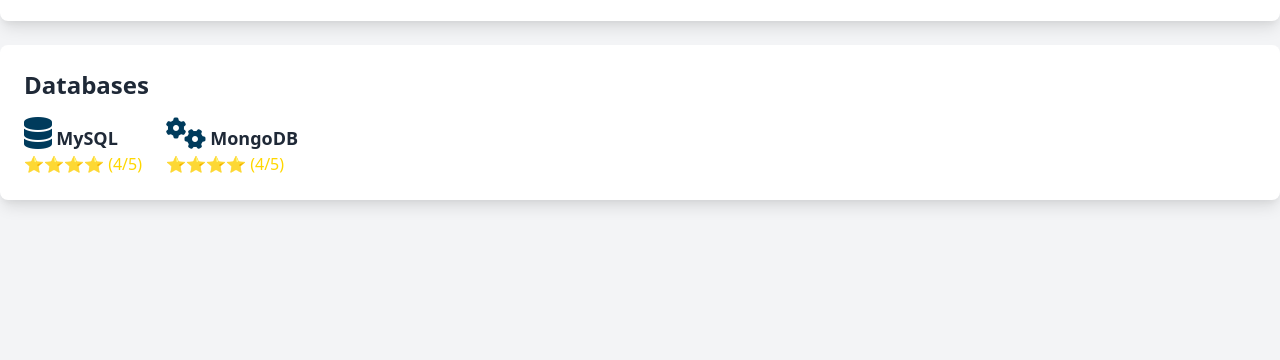
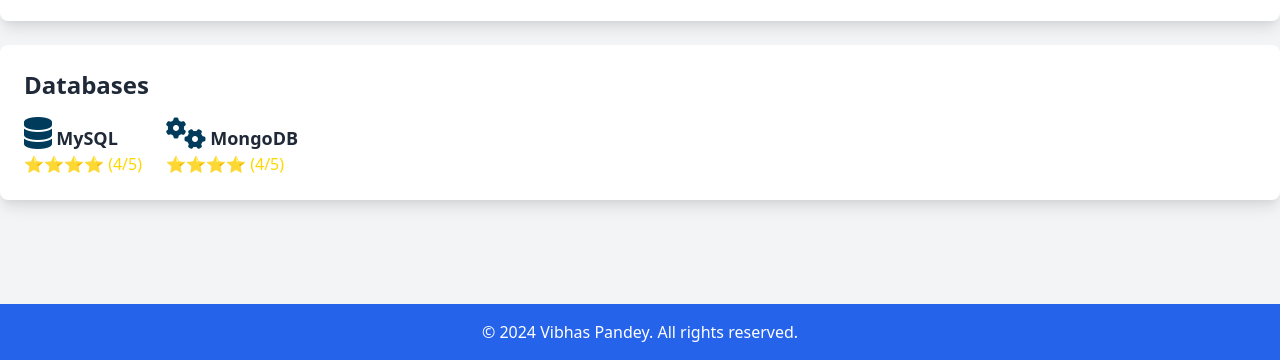
Before and after one commit to vibhas-pandey/portfolio, a plain HTML site: page skills.html in a window 1280 px wide. Shown: the part 704-1064 px from the top of the page. Before the commit the page ends 1008 px from the top, so only its background shows below. Drawn offline with nearby package versions, Linux system fonts and the light colour scheme.

Commit message:
Update skills.html

```diff
--- a/skills.html
+++ b/skills.html
@@ -172,6 +172,13 @@
         </div>
 
     </section>
+    <!-- Footer -->
+    <footer class="bg-blue-600 text-white py-4">
+        <div class="container mx-auto text-center">
+            <p>© 2024 Vibhas Pandey. All rights reserved.</p>
+        </div>
+    </footer>
+
 
 </body>
 </html>
```
